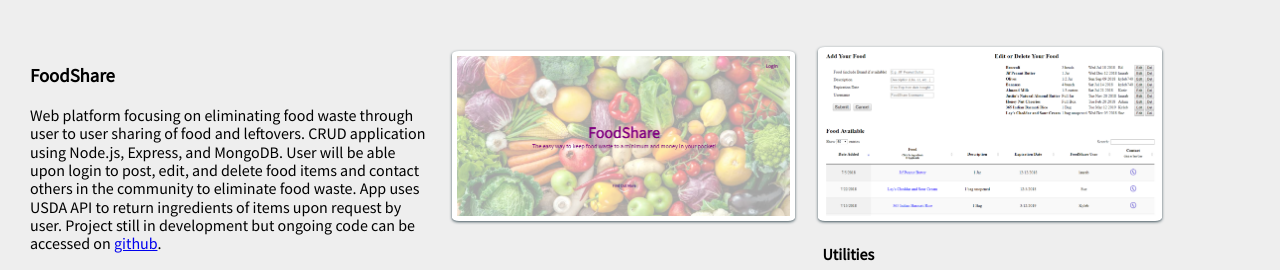
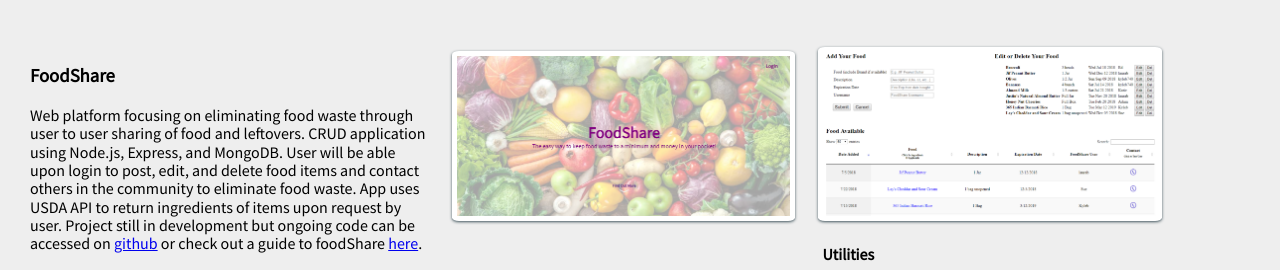
Before and after one commit to kyleb740/portfolio, a plain HTML site: page index.html in a window 1280 px wide. Shown: the part 1283-1553 px from the top of the page. Drawn offline with Linux system fonts and the light colour scheme.

Commit message:
add video link

```diff
--- a/index.html
+++ b/index.html
@@ -62,7 +62,7 @@
     <div id="portfolio">
       <h2 class="portTitle">Portfolio</h2>
       <div class="projects">
-          <div class="left"><h3>FoodShare</h3><p>Web platform focusing on eliminating food waste through user to user sharing of food and leftovers. CRUD application using Node.js, Express, and MongoDB.  User will be able upon login to post, edit, and delete food items and contact others in the community to eliminate food waste.  App uses USDA API to return ingredients of items upon request by user. Project still in development but ongoing code can be accessed on <a href="https://github.com/kyleb740/foodShare">github</a>. </p></div>
+          <div class="left"><h3>FoodShare</h3><p>Web platform focusing on eliminating food waste through user to user sharing of food and leftovers. CRUD application using Node.js, Express, and MongoDB.  User will be able upon login to post, edit, and delete food items and contact others in the community to eliminate food waste.  App uses USDA API to return ingredients of items upon request by user. Project still in development but ongoing code can be accessed on <a href="https://github.com/kyleb740/foodShare">github</a> or check out a guide to foodShare <a href="https://drive.google.com/open?id=1s9R4uTJUdf75LbnfQgobRNF0ffEIpeBm">here</a>. </p></div>
           <div class="snap">
             <img src="img/foodShare.png" class="snapshots" alt="Screenshot of FoodShare Project">
             <img src="img/foodShare2.png" class="snapshots" alt="Another Screenshot of FoodShare Project">
```
